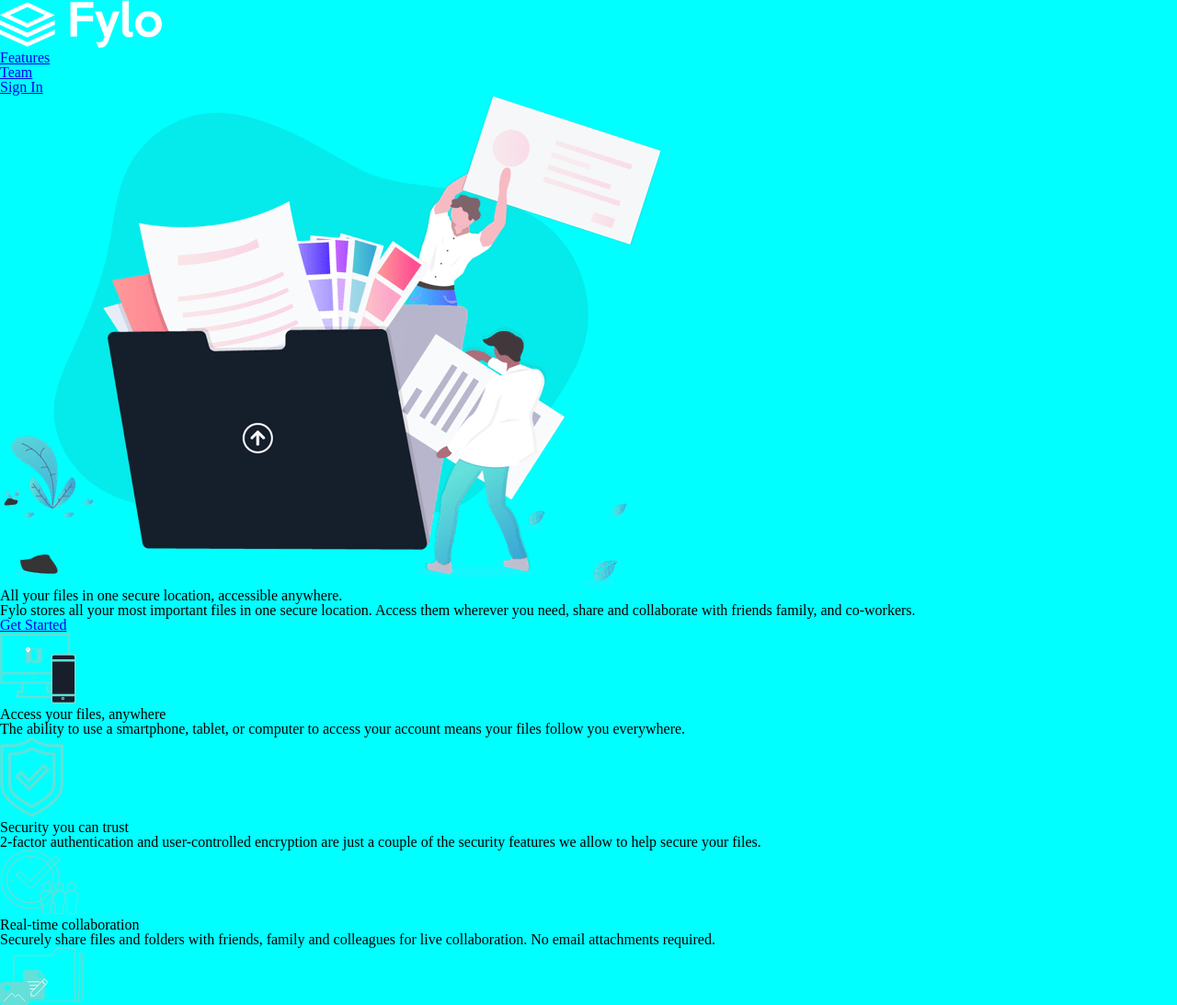
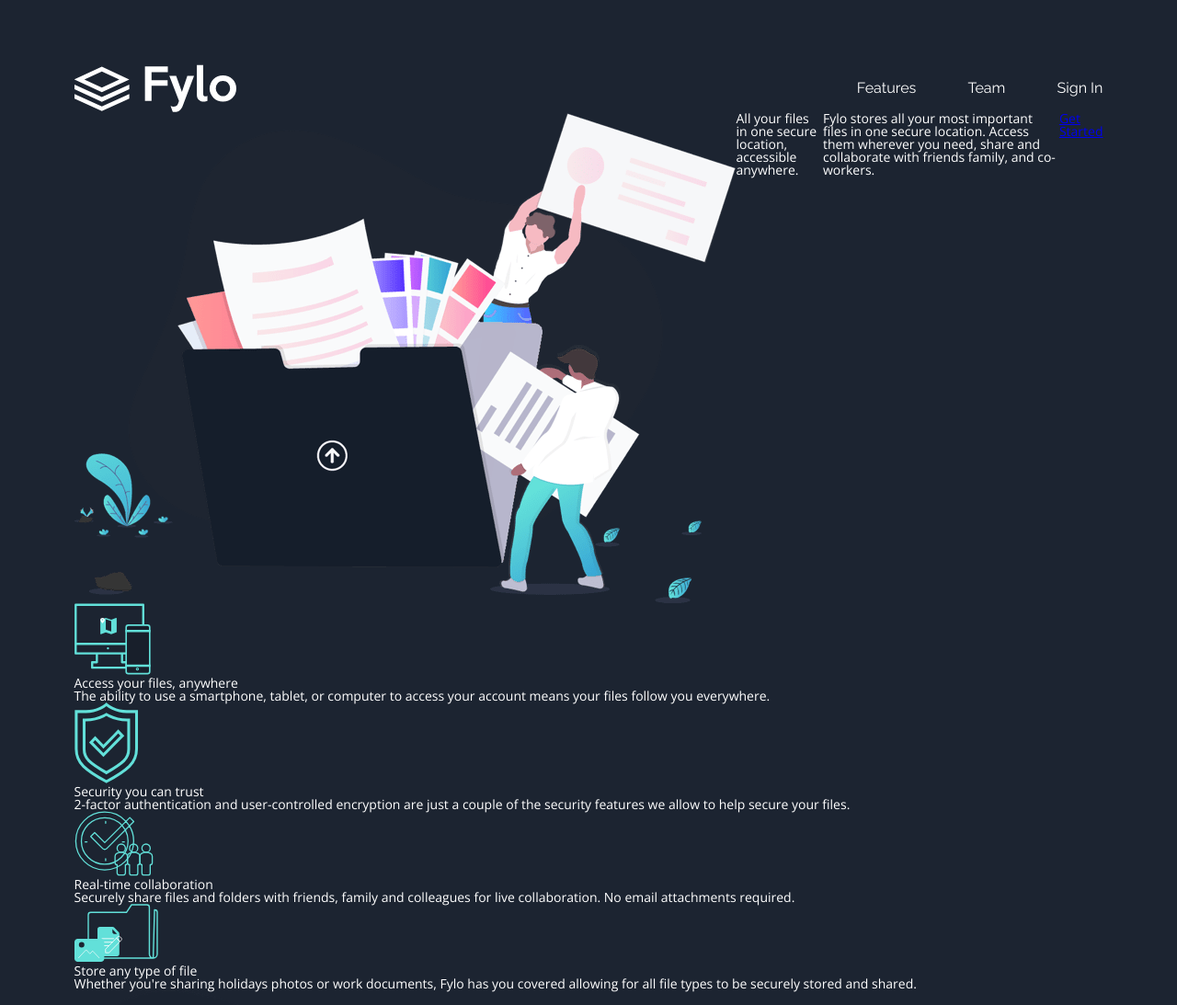
Before and after one commit to JonathanCazzaro/fylo-dark-theme-landing-page, a plain HTML site: page index.html in a window 1280 px wide. Shown: the top 1093 px of the page at 92% size. Drawn offline with nearby package versions, Linux system fonts and the light colour scheme.

Commit message:
css started and that's all for today !

```diff
--- a/scss/style.scss
+++ b/scss/style.scss
@@ -1,3 +1,52 @@
+$color_header-and-signup: rgb(28, 36, 49);
+$color_main-bg: rgb(24, 31, 42);
+$color_footer-bg: rgb(11, 21, 35);
+$color_testimonials-bg: rgb(32, 42, 60);
+$color_button-gradient1: rgb(101, 226, 217);
+$color_button-gradient2: rgb(51, 158, 204);
+$color_error: rgb(255, 66, 66);
+$color_maintext: rgb(255, 255, 255);
+$font_headings: 'Raleway';
+
+:root {
+    font-family: 'Open Sans', Arial, sans-serif;
+    color: $color_maintext;
+    font-size: 14px;
+}
+
 body {
-    background-color: aqua;
+    background-color: $color_header-and-signup;
+    padding: 5rem 5.75rem;
+    display: flex;
 }
+
+.container {
+    width: 100vw;
+}
+
+header {
+    width: 100%;
+    display: flex;
+    justify-content: space-between;
+    align-items: center;
+    font-family: $font_headings;
+    font-size: 1.15rem;
+}
+
+.header__navbar ul {
+    display: flex;
+    gap: 4rem;
+    & a {
+        text-decoration: none;
+        color: $color_maintext;
+        &:hover {
+            text-decoration: underline;
+            font-weight: bold;
+        }
+    }
+}
+
+.getstarted {
+    display: flex;
+    justify-content: center;
+}
```
Also changed, not shown: css/style.css, 1 other file.
